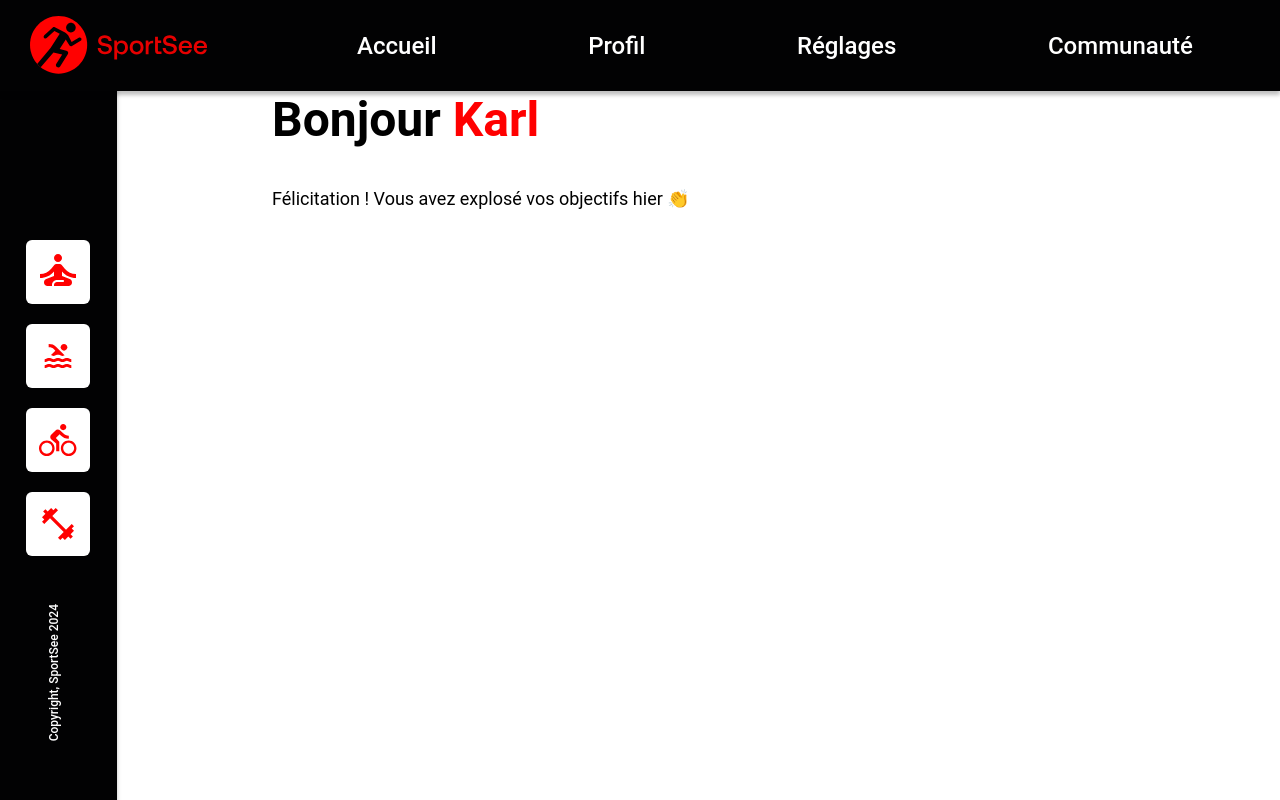
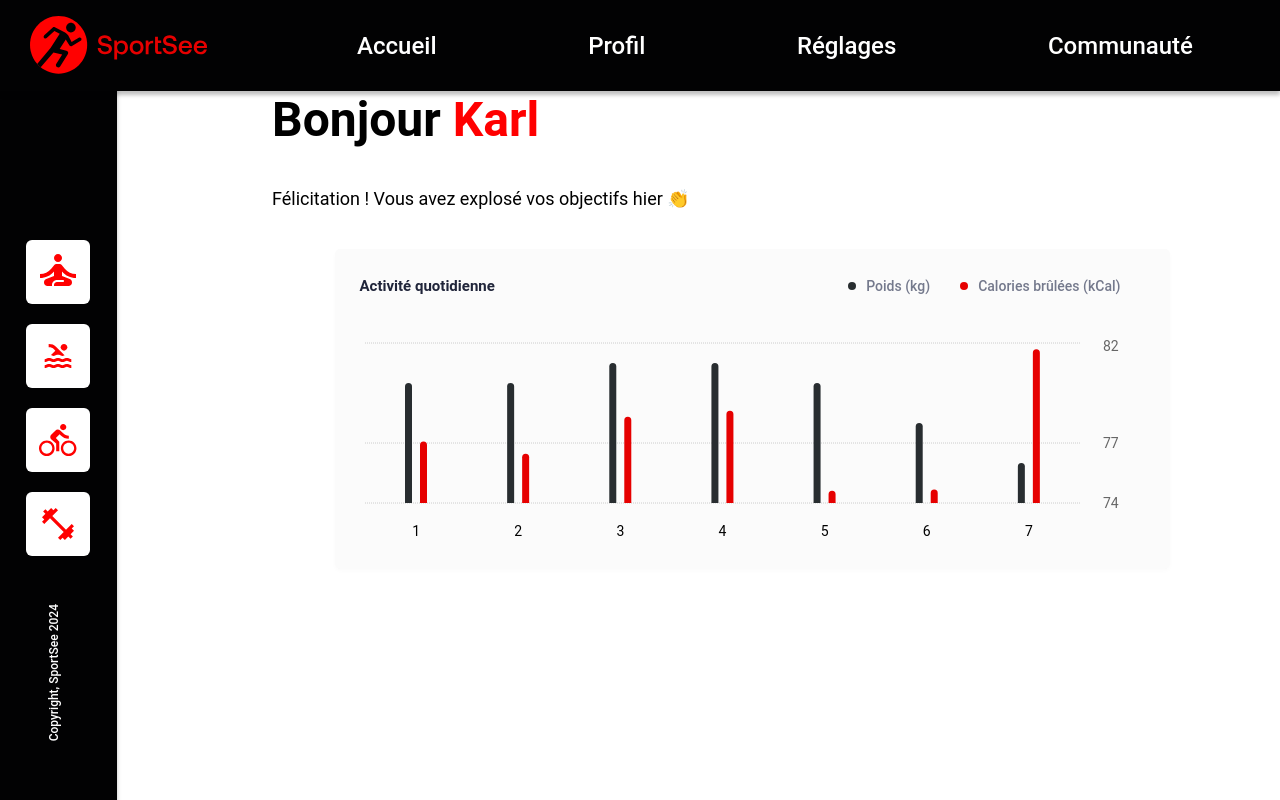
Before and after one commit to Swan123456/sportsee, a React (Vite) app in the folder front/: page /user/12 in a window 1280 px wide. Built offline with nearby package versions, Linux system fonts and the light colour scheme.

Commit message:
Activitée Quotidienne

```diff
--- a/front/src/App.jsx
+++ b/front/src/App.jsx
@@ -4,6 +4,7 @@ import { Route, Routes, BrowserRouter } from "react-router-dom";
 import Header from "./components/Header";
 import SideBar from "./components/SideBar";
 import User from "./pages/User";
+import Error from './pages/Error';
 
 /**
  * Composant principal représentant l'application.
@@ -22,6 +23,7 @@ export default function App() {
       <Routes>
           <Route path="/" element={<Home />} />
           <Route path="/user/:id" element={<User />} />
+          <Route path="*" element={<Error />} />
       </Routes>
     </BrowserRouter>
   );
--- /dev/null
+++ b/front/src/components/ActivityToolType.jsx
@@ -0,0 +1,28 @@
+import React from 'react';
+import {Container, Text} from "../styles/activityToolTypeStyle";
+import PropTypes from 'prop-types';
+
+
+/** create a custom tooltype for the user activity barChart
+ * @param  {bool} active
+ * @param  {array} payload
+ * @return {JSX}
+ */
+
+ export default function ActivityToolType({active, payload}) {
+    if (active){
+    return (
+        <Container>
+            <Text>{payload[0].value}kg</Text>
+            <Text>{payload[1].value}Kcal</Text>
+        </Container>
+
+     );
+    }
+    return null
+}
+
+ActivityToolType.propTypes = {
+	active: PropTypes.bool,
+	payload: PropTypes.array,
+};
--- /dev/null
+++ b/front/src/components/BarChart.jsx
@@ -0,0 +1,61 @@
+import React from 'react';
+import {Wrapper, Head, Title, Text, Icon, Legend, Info} from "../styles/barChartStyle";
+import { useState,useEffect } from 'react';
+import { getData } from '../utils/getData';
+import { useParams } from 'react-router';
+import {BarChart,Bar,XAxis,YAxis,CartesianGrid,Tooltip, ResponsiveContainer} from "recharts";
+import ActivityToolType from './ActivityToolType';
+
+
+/**
+ * Render a BarChart with user activity Data
+ * @return {JSX}
+ */
+ export default  function BarCharts() {
+
+    const [data, setData] = useState([]);
+	const {id} = useParams();
+
+    useEffect(() => {
+		const data = async () => {
+            const request = await getData("USER_ACTIVITY",id);
+			if (!request) return alert('data error');
+
+			setData(request.data.sessions);
+		};
+		data();
+	}, [id]);
+	if (data.length === 0) return null;
+	//format data.day
+	for (let i = 0 ; i < data.length ; i ++)
+        {data[i].day = i + 1;}
+
+    return (
+        <Wrapper>
+            <Head>
+                <Title>Activité quotidienne</Title>
+                <Legend>
+					<Info>
+						<Icon color='#282D30' />
+						<Text>Poids (kg)</Text>
+					</Info>
+					<Info>
+						<Icon color='#E60000' />
+						<Text>Calories brûlées (kCal)</Text>
+					</Info>
+				</Legend>
+            </Head>
+            <ResponsiveContainer  height={200} >
+                <BarChart data={data} barGap={8} barCategoryGap={1}>
+                    <CartesianGrid vertical={false} strokeDasharray="1 1"/>
+                    <XAxis dataKey="day" tickLine={false} tick={{fontSize: 14}} dy={15} stroke="1 1"/>
+                    <YAxis yAxisId="kilogram" dataKey="kilogram" type="number" domain={['dataMin - 2', 'dataMax + 1']} tickCount="4" axisLine={false} orientation="right" tickLine={false} tick={{fontSize: 14}} dx={15}/>
+                    <YAxis yAxisId="calories" dataKey="calories" type="number" domain={['dataMin - 20', 'dataMax + 10']}  hide={true}/>
+                    <Tooltip content={<ActivityToolType/>}/>
+                    <Bar yAxisId="kilogram" dataKey="kilogram" fill="#282D30" barSize={7} radius={[50, 50, 0, 0]}/>
+                    <Bar yAxisId="calories" dataKey="calories" fill="#E60000" barSize={7} radius={[50, 50, 0, 0]}/>
+                </BarChart>
+            </ResponsiveContainer>
+        </Wrapper>
+    );
+}
--- /dev/null
+++ b/front/src/pages/Error.jsx
@@ -0,0 +1,15 @@
+import React from 'react';
+import { Link } from 'react-router-dom';
+import { Main, Title } from "../styles/errorStyle";
+
+
+export default function Error () {
+
+    return (
+        <Main>
+            <Title>404</Title>
+                <p>Oups ! La page que vous demandez n'existe pas.</p>
+            <Link to='/'>Retourner sur la page d’accueil</Link>
+        </Main>
+    )
+}
--- a/front/src/pages/User.jsx
+++ b/front/src/pages/User.jsx
@@ -4,6 +4,8 @@ import { useState, useEffect } from "react";
 import { useParams } from "react-router";
 import { Main } from "../styles/homeStyle";
 import UserInfos from "../components/UserInfos";
+import BarCharts from "../components/BarChart";
+import { Content } from "../styles/userStyle";
 
 /**Render the dashboard
  * @return {JSX}
@@ -25,6 +27,11 @@ import UserInfos from "../components/UserInfos";
   return (
     <Main>
       <UserInfos name={data.userInfos.firstName} />
+      <Content>
+          <section>
+            <BarCharts />
+          </section>
+      </Content>
     </Main>
   );
 };
--- /dev/null
+++ b/front/src/styles/activityToolTypeStyle.jsx
@@ -0,0 +1,19 @@
+import styled from 'styled-components';
+
+const Container = styled.div`
+background-color:#E60000;
+width:55px;
+height:75px;
+display:flex;
+flex-direction:column;
+align-items:center;
+`
+const Text = styled.p `
+color:white;
+font-weight: 500;
+font-size: 10px;
+line-height: 24px;
+margin-top:7px;
+`
+
+export {Container, Text}
--- /dev/null
+++ b/front/src/styles/barChartStyle.jsx
@@ -0,0 +1,54 @@
+import styled from 'styled-components';
+
+const Wrapper = styled.div`
+    margin-bottom: 2em;
+	height: 320px;
+    width: 835px;
+	border-radius: 5px;
+    background: #FBFBFB;
+	box-shadow: 0px 2px 4px rgba(0, 0, 0, 0.0212249);
+	padding: 25px;
+
+	@media (max-width: 1025px) {
+      padding-left:0;
+    }
+`
+const Head = styled.div`
+    display: flex;
+    justify-content: space-between;
+    margin-bottom: 2.5rem;
+    margin-right: 1.5rem;
+	`
+
+const Title= styled.h2`
+    font-size: 15px;
+    line-height: 24px;
+    color: #20253A;
+`
+
+const Text = styled.p`
+	font-weight: 500;
+	font-size: 14px;
+	color: #74798c;
+	margin-left: 10px;
+`
+
+const Icon = styled.div`
+	height: 8px;
+	width: 8px;
+	border-radius: 50%;
+	background-color: ${(props) => props.color};
+	align-self: center;
+	margin-left: 30px;
+`
+
+const Legend = styled.div`
+	display: flex;
+`
+
+const Info = styled.div`
+    display: flex;
+    align-items:center;
+`
+
+export {Wrapper, Head, Title, Text, Icon, Legend, Info}
--- /dev/null
+++ b/front/src/styles/errorStyle.jsx
@@ -0,0 +1,36 @@
+import styled from "styled-components";
+
+const Main = styled.main`
+  margin: 10rem 20rem 20rem;
+  @media (max-width: 1025px) {
+    margin: 1.5rem;
+  }
+  a{
+      margin-top: 4rem;
+      display:flex;
+      flex-direction:column;
+      text-align: center;
+      font-weight: bold;
+      font-size: 1.5rem;
+      @media (max-width: 1025px) {
+        font-size: 1rem;
+      }
+  }
+  p{
+      font-size: 2.5rem;
+      text-align: center;
+      @media (max-width: 1025px) {
+        font-size: 1.5rem;
+      }
+  }
+`
+const Title = styled.h1`
+color: red;
+font-size: 10rem;
+text-align: center;
+margin-bottom: 5rem;
+@media (max-width: 1025px) {
+    font-size: 5rem;
+  }
+`
+export {Main, Title}
--- /dev/null
+++ b/front/src/styles/userStyle.jsx
@@ -0,0 +1,55 @@
+import styled from "styled-components";
+
+const Main = styled.main`
+  display: grid;
+  grid-template-columns: 117px auto;
+  margin: auto;
+  @media screen and (max-width: 1250px) {
+    grid-gap: 1em;
+  }
+`;
+const Container = styled.div`
+  max-width: 1240px;
+  width: 100%;
+  margin: auto;
+  margin-top: 2%;
+  @media (max-width: 1430px){
+      margin-left: 1rem;
+  }
+`;
+
+const Content = styled.div`
+  display: flex;
+  flex-wrap: wrap;
+  justify-content: center;
+  align-items: center;
+  width: 100%;
+  aside {
+    display: flex;
+    flex-wrap: wrap;
+    justify-content: space-between;
+    max-width: 835px;
+    flex-direction: column;
+    height: 670px;
+    margin: auto;
+    margin-left: 2rem;
+    @media (max-width: 1280px) {
+      display: grid;
+      grid-template-columns: 3fr 3fr 2fr;
+      margin-left: 60px;
+      height: auto;
+    }
+    > div {
+      margin: 20px 5px;
+    }
+  }
+`;
+
+const BottomChart = styled.div`
+  display: grid;
+  grid-template-columns: 1fr 1fr 1fr;
+  grid-gap: 2em;
+  justify-content: space-between;
+`;
+
+export {Main, Container, Content, BottomChart}
```
